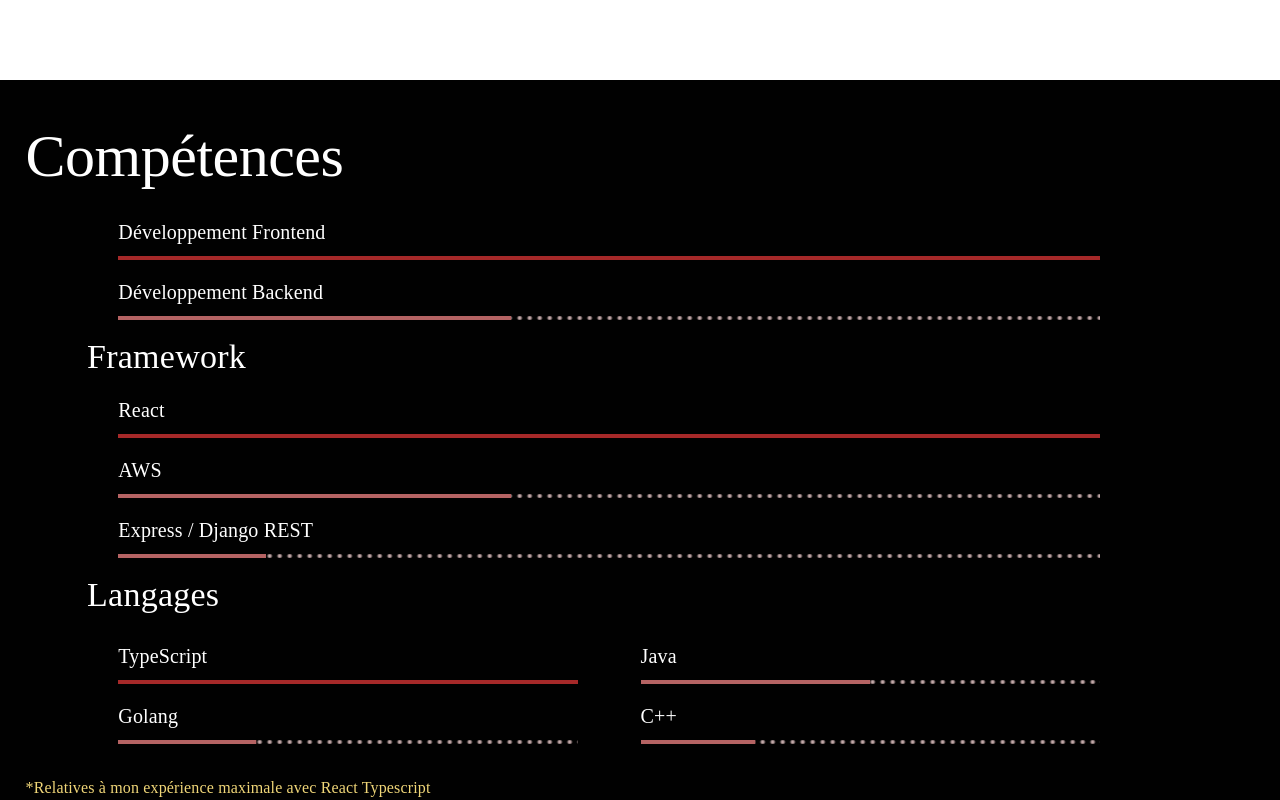
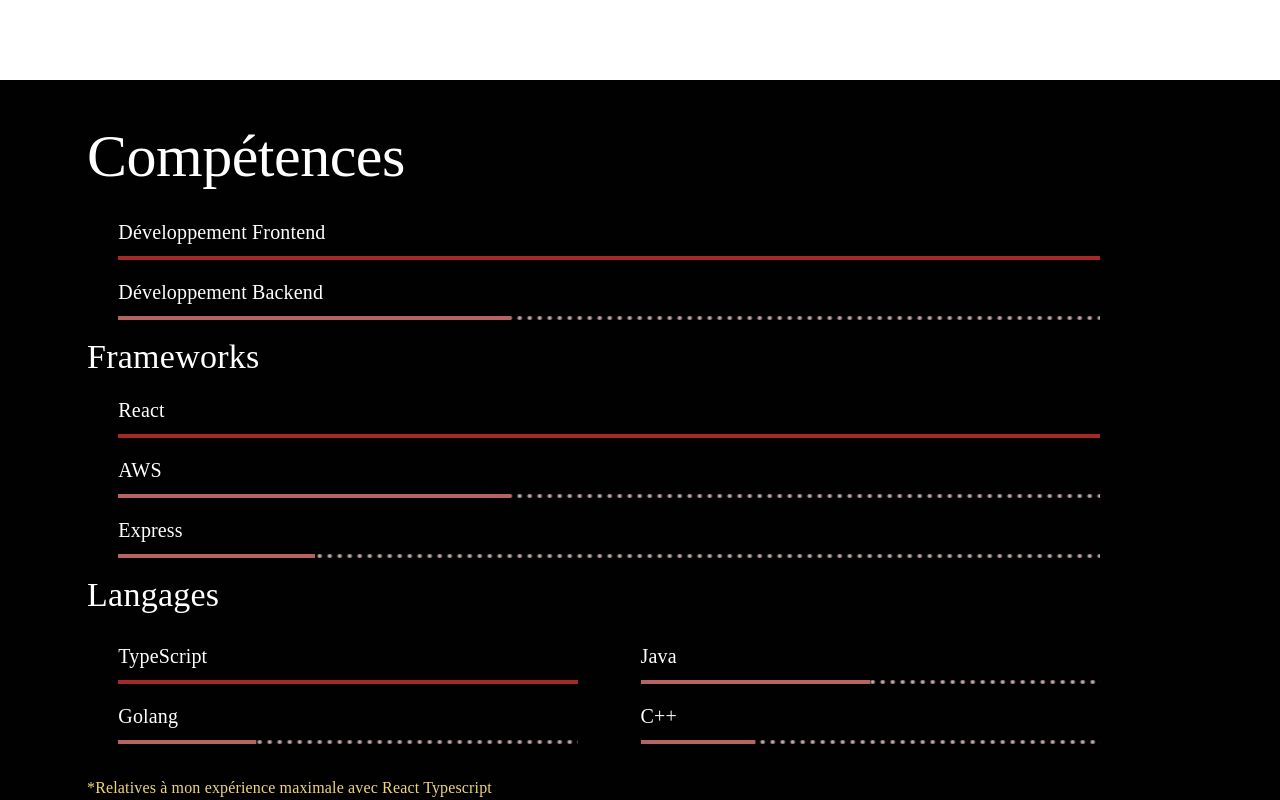
Before and after one commit to Adelaubi/personal-website, a React (Create React App) app: page / in a window 1280 px wide. Shown: the part 720-1520 px from the top of the page. Built offline with nearby package versions, Linux system fonts and the light colour scheme; the HTML template or start-up script is replaced by a standard one.

Commit message:
Factorize code for general and framework section

```diff
--- a/src/components/UI/organisms/skillsSection.tsx
+++ b/src/components/UI/organisms/skillsSection.tsx
@@ -17,11 +17,11 @@
   languageSkillLinearProgressStyle,
   detailsStyle,
 } from '../../../styles/skillSectionStyles';
-// import { skillType } from '../../../types/skillsSectionTypes';
+import { skillType } from '../../../types/skillsSectionTypes';
 
 const fadeInDuration = 6000;
 
-/* const skills: Array<skillType> = [{
+const skills: Array<skillType> = [{
   title: null,
   content: [{
     name: 'Développement Frontend',
@@ -47,7 +47,7 @@
     value: 20,
     color: 'secondary',
   }],
-}]; */
+}];
 
 /*
 {
@@ -79,81 +79,45 @@
       timeout={fadeInDuration}
     >
       <Box sx={sectionContainerStyle}>
+        <Box sx={mainContainerStyle}>
           <Typography
             variant="h2"
             sx={mainTitleStyle}
           >
             Compétences
           </Typography>
-        <Box sx={mainContainerStyle}>
+          {
+            skills.map((skillSection) => (
+              <Box>
+                {skillSection.title && (
+                  <Typography
+                    variant="h4"
+                    sx={skillSectionTitleStyle}
+                  >
+                    {skillSection.title}
+                  </Typography>
+                )}
                 <Box sx={generalFrameworkSkillsContainerStyles}>
+                  {skillSection.content.map((skill) => (
+                    <Box>
                       <Typography
                         variant="h6"
                         sx={skillTitleStyle}
                       >
-              Développement Frontend
+                        {skill.name}
                       </Typography>
                       <LinearProgress
                         variant="buffer"
-              value={100}
+                        value={skill.value}
                         valueBuffer={0}
-            />
-            <Typography
-              variant="h6"
-              sx={skillTitleStyle}
-            >
-              Développement Backend
-            </Typography>
-            <LinearProgress
-              variant="buffer"
-              value={40}
-              valueBuffer={0}
-              color="secondary"
+                        color={skill.color}
                       />
                     </Box>
-          <Typography
-            variant="h4"
-            sx={skillSectionTitleStyle}
-          >
-            Framework
-          </Typography>
-          <Box sx={generalFrameworkSkillsContainerStyles}>
-            <Typography
-              variant="h6"
-              sx={skillTitleStyle}
-            >
-              React
-            </Typography>
-            <LinearProgress
-              variant="buffer"
-              value={100}
-              valueBuffer={0}
-            />
-            <Typography
-              variant="h6"
-              sx={skillTitleStyle}
-            >
-              AWS
-            </Typography>
-            <LinearProgress
-              variant="buffer"
-              value={40}
-              valueBuffer={0}
-              color="secondary"
-            />
-            <Typography
-              variant="h6"
-              sx={skillTitleStyle}
-            >
-              Express / Django REST
-            </Typography>
-            <LinearProgress
-              variant="buffer"
-              value={15}
-              valueBuffer={0}
-              color="secondary"
-            />
+                  ))}
                 </Box>
+              </Box>
+            ))
+          }
           <Typography
             variant="h4"
             sx={skillSectionTitleStyle}
@@ -223,10 +187,10 @@
               />
             </Box>
           </Box>
-        </Box>
           <Typography sx={detailsStyle}>
             *Relatives à mon expérience maximale avec React Typescript
           </Typography>
+        </Box>
       </Box>
     </Fade>
   );
```
Lines whose indentation alone changed are shown as unchanged.
